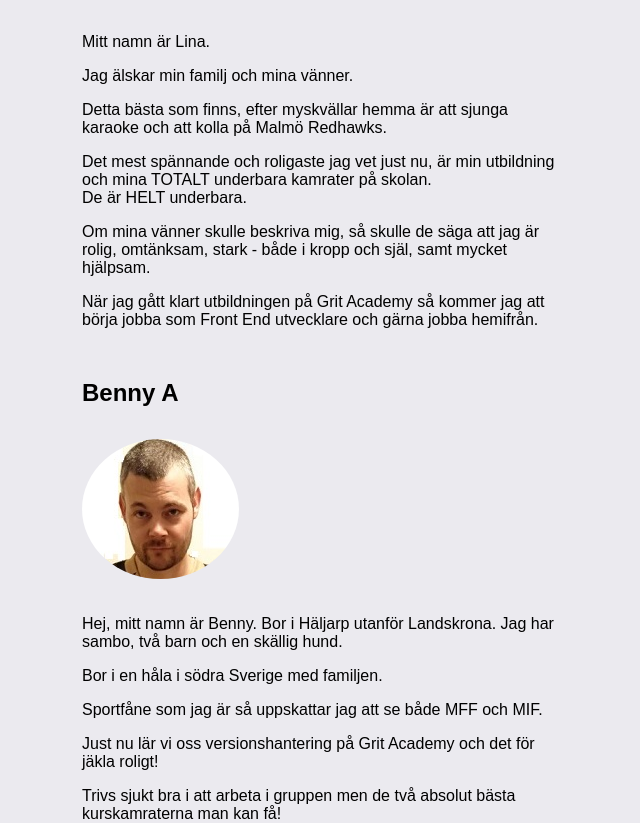
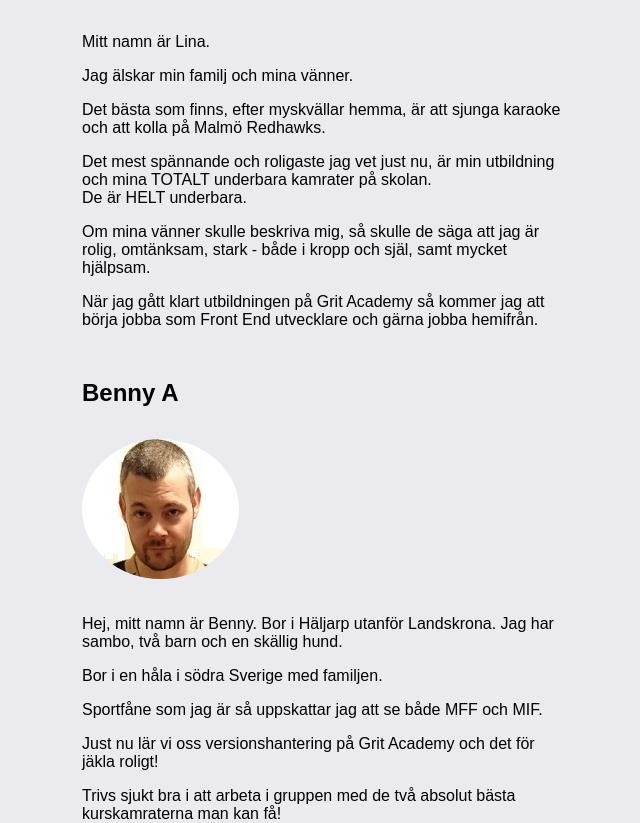
Before and after one commit to LinaRiddersporre/versionshanteringOvning1, a plain HTML site: page index.html in a window 1280 px wide. Shown: the part 1159-1982 px from the top of the page, without its empty margins (318-958 px from the left). Drawn offline with Linux system fonts and the light colour scheme.

Commit message:
Index Rättstavning

```diff
--- a/index.html
+++ b/index.html
@@ -48,7 +48,7 @@
     <p> Mitt namn är Lina.
     <p>Jag älskar min familj och mina vänner.
     </p>
-    <p>Detta bästa som finns, efter myskvällar hemma är att sjunga karaoke och att kolla på Malmö Redhawks.</p>
+    <p>Det bästa som finns, efter myskvällar hemma, är att sjunga karaoke och att kolla på Malmö Redhawks.</p>
     <p>Det mest spännande och roligaste jag vet just nu, är min utbildning och mina TOTALT underbara kamrater på skolan.
         <br>
     De är HELT underbara.</p>
@@ -69,7 +69,7 @@
         <p>Bor i en håla i södra Sverige med familjen. </p>
         <p>Sportfåne som jag är så uppskattar jag att se både MFF och MIF.</p>
         <p>Just nu lär vi oss versionshantering på Grit Academy och det för jäkla roligt!</p>
-        <p>Trivs sjukt bra i att arbeta i gruppen men de två absolut bästa kurskamraterna man kan få!</p>
+        <p>Trivs sjukt bra i att arbeta i gruppen med de två absolut bästa kurskamraterna man kan få!</p>
     </section>
 
 </body>
```
